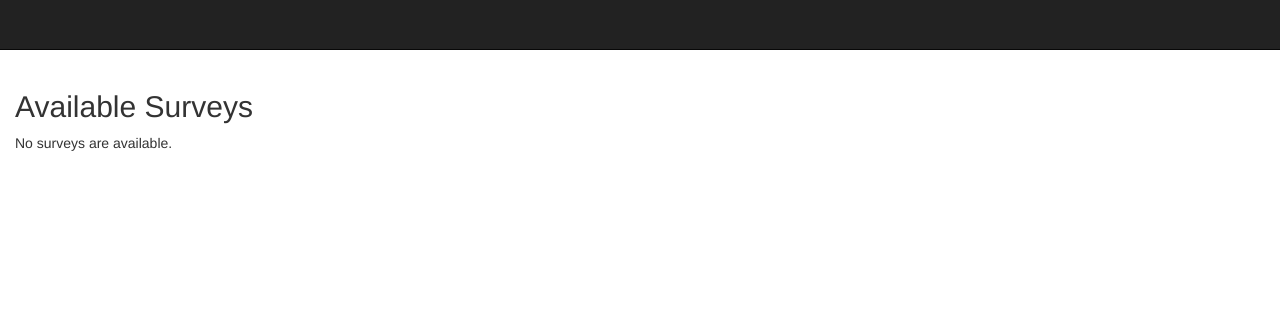
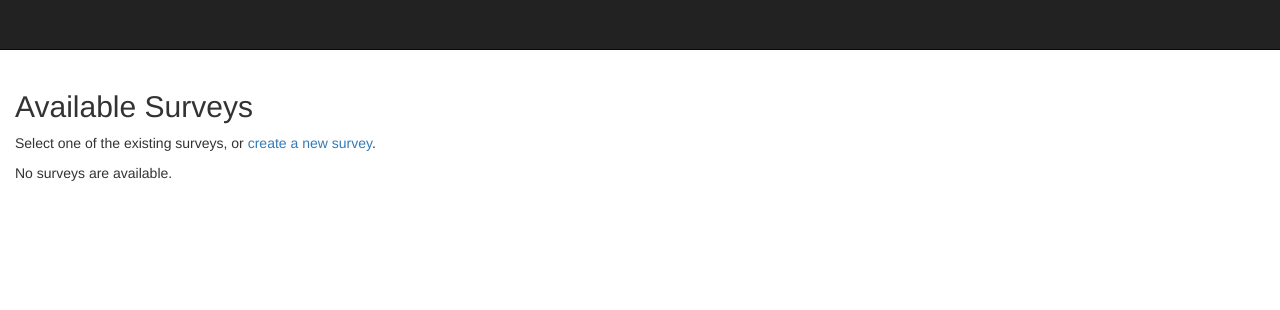
Before and after one commit to sdaps/sdaps-web, a Django app: page /surveys in a window 1280 px wide. Shown: the top 310 px of the page. Run offline with Django 3.2, Linux system fonts and the light colour scheme; the visitor is signed in with stand-in values (Sample User, id 1); data that the repository does not hold is empty; parts of the project's set-up code (start-up, migrations or seed data) failed here and were passed over; some libraries are stand-ins or nearby versions.

Commit message:
Allow creating new Survey objects.

```diff
--- a/sdaps_ctl/models.py
+++ b/sdaps_ctl/models.py
@@ -16,7 +16,7 @@ class Survey(models.Model):
     class Meta:
         permissions = (("review", "Can review surveys"),)
 
-    name = models.CharField(max_length=100, unique=True)
+    name = models.CharField(max_length=100)
 
     #: Whether a process has the internal SDAPS database locked
     locked = models.BooleanField(default=False)
--- a/sdaps_ctl/templates/list.html
+++ b/sdaps_ctl/templates/list.html
@@ -5,6 +5,10 @@
 
 <div class="row">
   <div class="col-md-6">
+    <p>
+      Select one of the existing surveys, or <a href="{% url "survey_create" %}">create a new survey</a>.
+    </p>
+
 {% if survey_list %}
     <ul>
     {% for survey in survey_list %}
--- a/sdaps_ctl/views.py
+++ b/sdaps_ctl/views.py
@@ -5,12 +5,13 @@ import datetime
 from .admin import SurveyAdmin
 
 from django.conf.urls import patterns, include, url
+from django.core.urlresolvers import reverse
 
 from django.views import generic
 from django.views.decorators import csrf
 from django.views.decorators.http import last_modified
 
-from django.contrib.auth.decorators import login_required
+from django.contrib.auth.decorators import login_required, permission_required
 
 from django.http import HttpResponse, HttpResponseRedirect, Http404
 from django.core.servers.basehttp import FileWrapper
@@ -47,6 +48,31 @@ class SurveyList(LoginRequiredMixin, generic.ListView):
 
     def get_queryset(self):
         return SurveyAdmin.filter(self.request, models.Survey.objects).order_by('name')
+
+@permission_required('sdaps_ctl.add_survey')
+def survey_create(request):
+    if request.method == "POST":
+        # We want to update the survey from the form
+        form = forms.SurveyForm(request.POST)
+
+        if form.is_valid():
+            survey = form.save(commit=False)
+            survey.owner = request.user
+            survey.save()
+
+            # Rendering the empty document does not really hurt ...
+            tasks.queue_timed_write_and_render(survey)
+
+            return HttpResponseRedirect(reverse('questionnaire_edit', args=(survey.id,)))
+    else:
+        form = forms.SurveyForm()
+
+    context_dict = {
+        'main_form' : form,
+    }
+
+    return render(request, 'survey_create.html', context_dict)
+
 
 class SurveyDetail(LoginRequiredMixin, generic.DetailView):
     model = models.Survey
@@ -104,7 +130,18 @@ def edit(request, survey_id):
     if survey.initialized:
         raise Http404
 
+    if request.method == "POST":
+        # We want to update the survey from the form
+        form = forms.SurveyForm(request.POST, instance=survey)
+
+        if form.is_valid():
+            form.save()
+            tasks.queue_timed_write_and_render(survey)
+    else:
+        form = forms.SurveyForm(instance=survey)
+
     context_dict = {
+        'main_form' : form,
         'survey' : survey,
     }
 
@@ -132,11 +169,9 @@ def questionnaire(request, survey_id):
 urlpatterns = patterns('',
         url(r'^$', lambda x: HttpResponseRedirect('/surveys')),
         url(r'^surveys/?$', SurveyList.as_view(), name='surveys'),
+        url(r'^surveys/create/?$', survey_create, name='survey_create'),
         url(r'^surveys/(?P<pk>\d+)/?$', SurveyDetail.as_view(), name='survey_overview'),
         url(r'^surveys/(?P<survey_id>\d+)/questionnaire.pdf$', questionaire_download, name='questionnaire_download'),
         url(r'^surveys/(?P<survey_id>\d+)/edit/?$', edit, name='questionnaire_edit'),
         url(r'^surveys/(?P<survey_id>\d+)/edit/questionnaire?$', questionnaire, name='questionnaire_post'),
-#        url(r'^survey/(?P<survey_id>\d+)/edit/questionnaire/qobjects/(?P<pk>\d+)/$', QuestionDetail.as_view()),
-#        url(r'^survey/(?P<survey_id>\d+)/edit/questionnaire/answers/$', AnswerList.as_view()),
-#        url(r'^survey/(?P<survey_id>\d+)/edit/questionnaire/answers/(?P<pk>\d+)/$', AnswerDetail.as_view()),
     )
--- a/sdaps_web/settings_sample.py
+++ b/sdaps_web/settings_sample.py
@@ -126,6 +126,7 @@ INSTALLED_APPS = (
     # Uncomment the next line to enable admin documentation:
      'django.contrib.admindocs',
      'sdaps_ctl',
+     'bootstrapform',
      # Is this correct?
      #'djangular',
 )
```
Also changed, not shown: sdaps_ctl/forms.py (+5 -2 lines), sdaps_ctl/templates/edit_questionnaire.html (+10 -8 lines).
